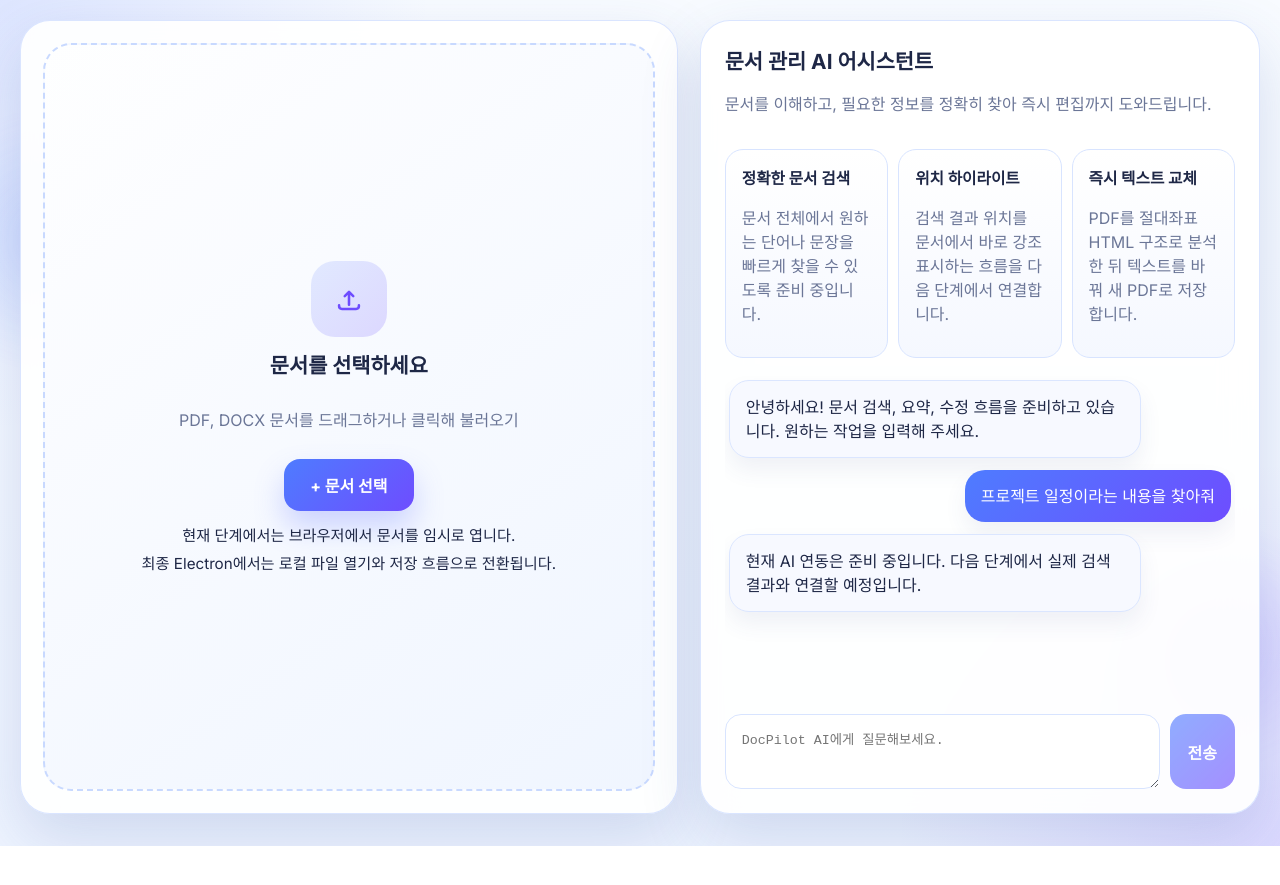
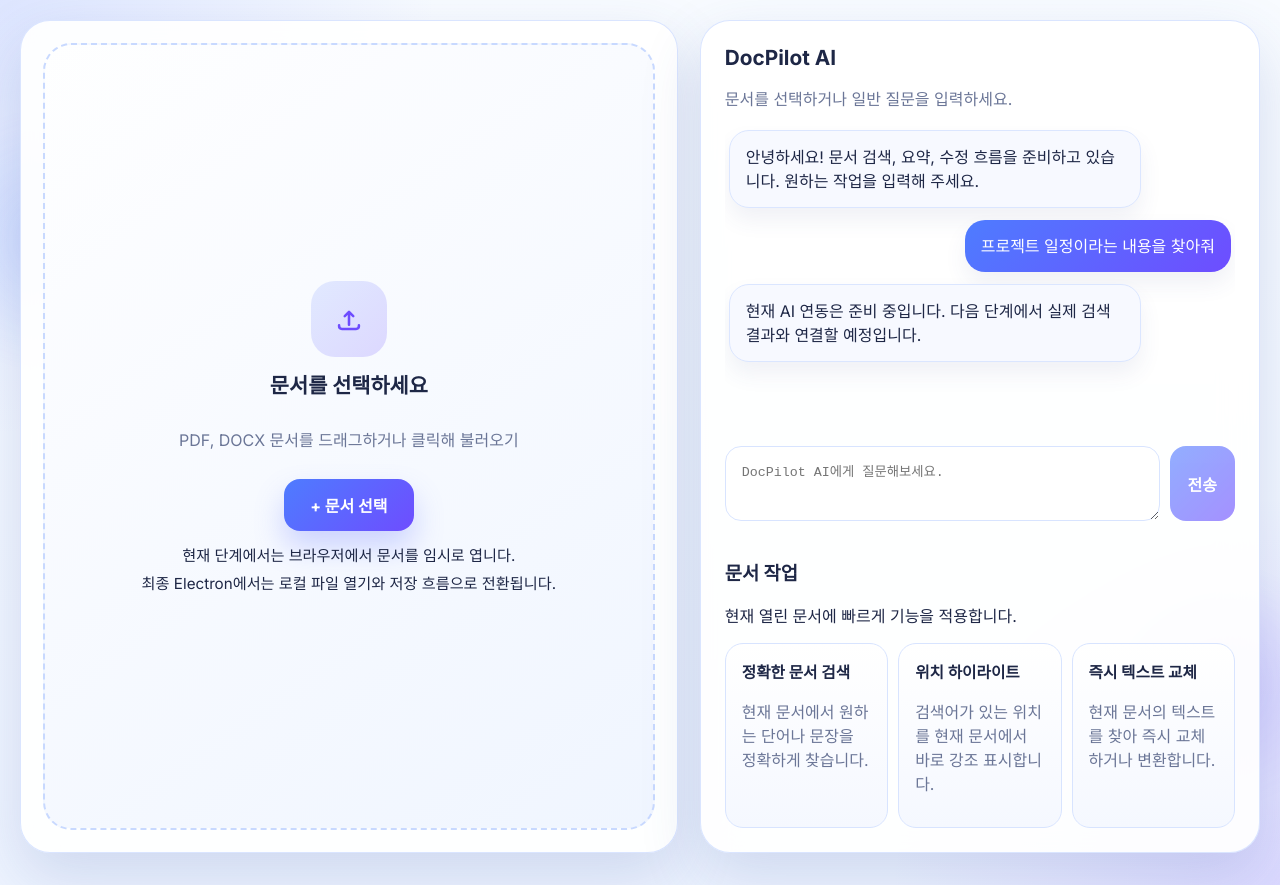
Before and after one commit to puapua55/DocPilot_1, a React (Vite) app in the folder frontend/: page / in a window 1280 px wide. Before the commit the page ends 846 px from the top, so only its background shows below. Built offline with nearby package versions, Linux system fonts and the light colour scheme.

Commit message:
feat: expand right panel into DocPilot AI chat

```diff
--- a/frontend/src/components/AssistantPanel.jsx
+++ b/frontend/src/components/AssistantPanel.jsx
@@ -3,98 +3,93 @@ import ChatInput from './ChatInput';
 const CARDS = [
   {
     title: '정확한 문서 검색',
-    description: '문서 전체에서 원하는 단어나 문장을 빠르게 찾을 수 있도록 준비 중입니다.'
+    description: '현재 문서에서 원하는 단어나 문장을 정확하게 찾습니다.'
   },
   {
     title: '위치 하이라이트',
-    description: '검색 결과 위치를 문서에서 바로 강조 표시하는 흐름을 다음 단계에서 연결합니다.'
+    description: '검색어가 있는 위치를 현재 문서에서 바로 강조 표시합니다.'
   },
   {
     title: '즉시 텍스트 교체',
-    description: 'PDF를 절대좌표 HTML 구조로 분석한 뒤 텍스트를 바꿔 새 PDF로 저장합니다.'
+    description: '현재 문서의 텍스트를 찾아 즉시 교체하거나 변환합니다.'
   }
 ];
 
 function AssistantPanel({
   messages,
+  loading,
+  error,
+  selectedDocument,
   onSendMessage,
   onSearchCardClick,
   onHighlightCardClick,
   onReplaceCardClick
 }) {
   const getCardActionProps = (index) => {
-    if (index === 0) {
+    const handler = [onSearchCardClick, onHighlightCardClick, onReplaceCardClick][index];
+
     return {
       className: 'feature-card feature-card-actionable',
-        onClick: onSearchCardClick,
+      onClick: handler,
       role: 'button',
       tabIndex: 0,
       onKeyDown: (event) => {
         if (event.key === 'Enter' || event.key === ' ') {
           event.preventDefault();
-            onSearchCardClick?.();
-          }
-        }
-      };
-    }
-
-    if (index === 1) {
-      return {
-        className: 'feature-card feature-card-actionable',
-        onClick: onHighlightCardClick,
-        role: 'button',
-        tabIndex: 0,
-        onKeyDown: (event) => {
-          if (event.key === 'Enter' || event.key === ' ') {
-            event.preventDefault();
-            onHighlightCardClick?.();
-          }
-        }
-      };
-    }
-
-    return {
-      className: 'feature-card feature-card-actionable',
-      onClick: onReplaceCardClick,
-      role: 'button',
-      tabIndex: 0,
-      onKeyDown: (event) => {
-        if (event.key === 'Enter' || event.key === ' ') {
-          event.preventDefault();
-          onReplaceCardClick?.();
+          handler?.();
         }
       }
     };
   };
 
+  const documentName = selectedDocument?.file?.name ?? selectedDocument?.name ?? '';
+
   return (
     <aside className="panel assistant-panel">
+      <section className="ai-chat-section">
         <div className="assistant-head">
-        <h2>문서 관리 AI 어시스턴트</h2>
-        <p>문서를 이해하고, 필요한 정보를 정확히 찾아 즉시 편집까지 도와드립니다.</p>
+          <h2>DocPilot AI</h2>
+          <p>
+            {documentName
+              ? `${documentName} 문서가 열려 있습니다. 일반 질문부터 시작할 수 있습니다.`
+              : '문서를 선택하거나 일반 질문을 입력하세요.'}
+          </p>
+        </div>
+
+        <div className="chat-feed" aria-label="assistant conversation" aria-live="polite">
+          {messages.map((message) => (
+            <div key={message.id} className={`chat-row ${message.role === 'user' ? 'user' : 'assistant'}`}>
+              <div className="chat-bubble">{message.text}</div>
+            </div>
+          ))}
+
+          {loading ? (
+            <div className="chat-row assistant">
+              <div className="chat-bubble chat-loading">답변을 작성 중입니다...</div>
+            </div>
+          ) : null}
+        </div>
+
+        {error ? <div className="chat-error" role="alert">{error}</div> : null}
+
+        <ChatInput onSendMessage={onSendMessage} loading={loading} />
+      </section>
+
+      <section className="document-tool-section">
+        <div className="document-tool-header">
+          <h3>문서 작업</h3>
+          <p>현재 열린 문서에 빠르게 기능을 적용합니다.</p>
         </div>
 
         <div className="assistant-grid">
           {CARDS.map((card, index) => (
-          <div
-            key={card.title}
-            {...getCardActionProps(index)}
-          >
+            <div key={card.title} {...getCardActionProps(index)}>
               <h3>{card.title}</h3>
               <p>{card.description}</p>
             </div>
           ))}
         </div>
-
-      <div className="chat-feed" aria-label="assistant conversation">
-        {messages.map((message) => (
-          <div key={message.id} className={`chat-row ${message.role === 'user' ? 'user' : 'assistant'}`}>
-            <div className="chat-bubble">{message.text}</div>
-          </div>
-        ))}
-      </div>
-
-      <ChatInput onSendMessage={onSendMessage} />
+      </section>
     </aside>
   );
 }
```
Lines whose indentation alone changed are shown as unchanged.
